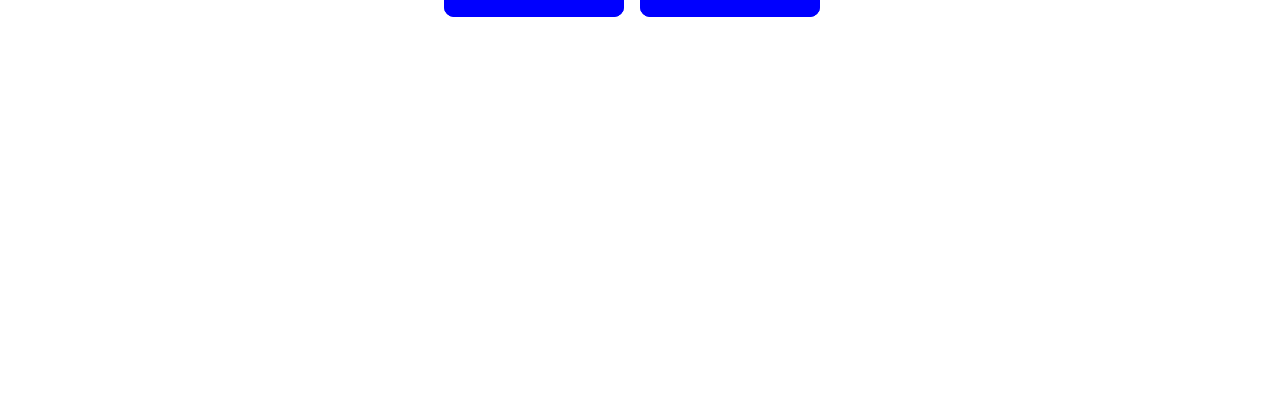
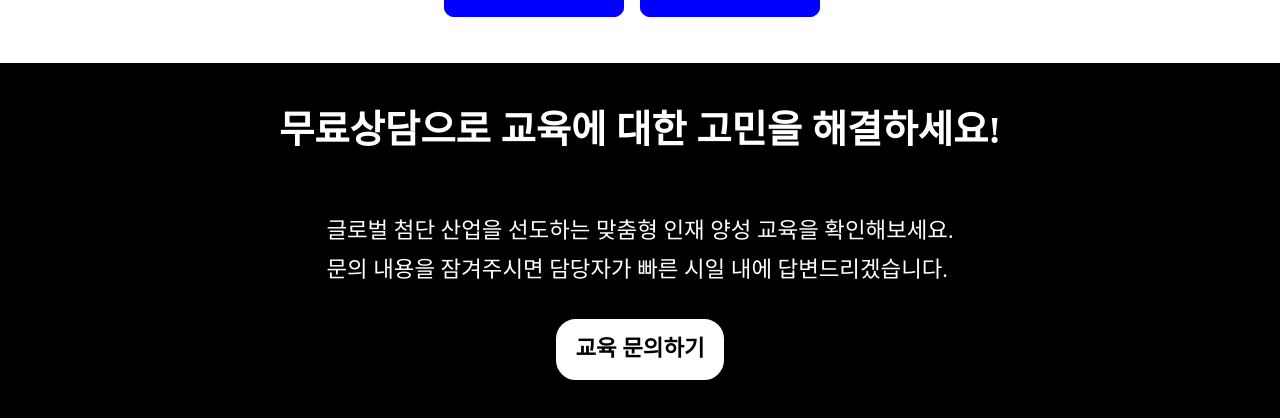
Before and after one commit to jh1109/gsc-app, a React (Create React App) app: page / in a window 1280 px wide. Shown: the part 2519-2937 px from the top of the page. Before the commit the page ends 2550 px from the top, so only its background shows below. Built offline with nearby package versions, Linux system fonts and the light colour scheme.

Commit message:
[style] 하단 문의하기

```diff
--- /dev/null
+++ b/src/components/banner/ContactBanner.js
@@ -0,0 +1,18 @@
+import React from 'react';
+import { Link } from 'react-router-dom';
+import classes from './ContactBanner.module.css'
+
+const ContactBanner = () => {
+  return (
+    <div className={classes.main_banner}>
+      <div className={classes.banner_title}>무료상담으로 교육에 대한 고민을 해결하세요!</div>
+      <div className={classes.banner_content}>
+        <p>글로벌 첨단 산업을 선도하는 맞춤형 인재 양성 교육을 확인해보세요.</p>
+        <p>문의 내용을 잠겨주시면 담당자가 빠른 시일 내에 답변드리겠습니다.</p>
+      </div>
+      <Link to="/contact">교육 문의하기</Link>
+    </div>
+  );
+};
+
+export default ContactBanner;
--- /dev/null
+++ b/src/components/banner/ContactBanner.module.css
@@ -0,0 +1,37 @@
+.main_banner {
+  padding: 3rem;
+  display: flex;
+  flex-direction: column;
+  gap: 2.4rem;
+  align-items: center;
+  background-color: #000000;
+  margin-top: 2rem;
+}
+
+.main_banner p {
+  font-size: 1.4rem;
+  font-weight: 500;
+}
+
+.main_banner a {
+  font-size: 1.4rem;
+  font-weight: 600;
+  border: solid #ffffff;
+  padding: 1rem;
+  border-radius: 20px;
+  background-color: #ffffff;
+}
+
+.banner_title {
+  font-size: 2.4rem;
+  font-weight: 600;
+  margin-bottom: 2rem;
+  color: #ffffff;
+}
+
+.banner_content {
+  display: flex;
+  flex-direction: column;
+  gap: 1rem;
+  color: #ffffff;
+}
--- a/src/pages/Mainpage.js
+++ b/src/pages/Mainpage.js
@@ -1,3 +1,4 @@
+import ContactBanner from "../components/banner/ContactBanner";
 import MainBanner from "../components/banner/MainBanner";
 import Result from "../components/mainPage/Result";
 import Review from "../components/mainPage/Review";
@@ -14,6 +15,7 @@ const MainPage = () => {
             <ClientArea />
             <Result />
             <Review />
+            <ContactBanner />
         </>
     )
 };
```
